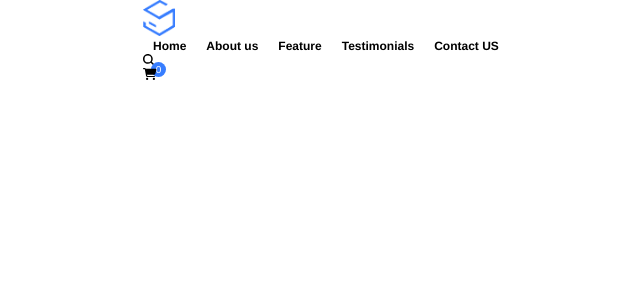
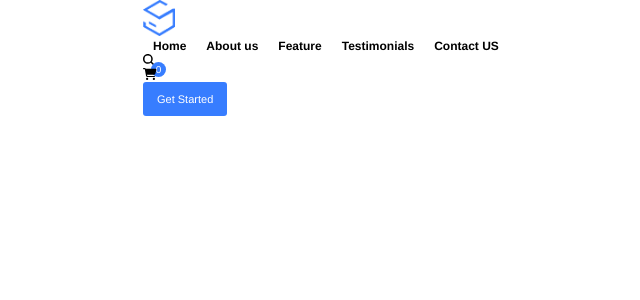
Before and after one commit to VictorEnache/proj-html-vuejs, a Vue app in the folder sb-marketing/: page / in a window 1280 px wide. Shown: the top 300 px of the page, without its empty margins (85-725 px from the left). Built offline with nearby package versions, Linux system fonts and the light colour scheme.

Commit message:
create button component, add it to header

```diff
--- /dev/null
+++ b/sb-marketing/src/components/button_component.vue
@@ -0,0 +1,36 @@
+<template>
+    <div id="button">
+        <a href="#">{{text}}</a>
+    </div>
+    <!-- /#button -->
+</template>
+
+
+
+<script>
+export default {
+    name: 'button_component',
+
+    props:{
+        text: String
+    }
+}
+</script>
+
+<style lang="scss">
+    #button{
+        width: fit-content;
+        background-color: $bg-color-gamma;
+        border-radius: 3px;
+
+        a{
+            display: block;
+            color: $text-color-alpha;
+            text-decoration: none;
+            font-size: 11px;
+            padding: 11px 14px;
+
+
+        }
+    }
+</style>
--- a/sb-marketing/src/components/header_component.vue
+++ b/sb-marketing/src/components/header_component.vue
@@ -5,6 +5,7 @@
             <Navbar />
             <Search />
             <Cart />
+            <Button text='Get Started'/>
         </div>
     </header>
 </template>
@@ -16,6 +17,7 @@ import Logo from './logo_component.vue'
 import Navbar from './navbar_component.vue'
 import Search from './search_component.vue'
 import Cart from './cart_component.vue'
+import Button from './button_component.vue'
 
 export default {
     name:'header_component',
@@ -24,7 +26,8 @@ export default {
         Logo,
         Navbar,
         Search,
-        Cart
+        Cart,
+        Button
     }
 }
 </script>
```
